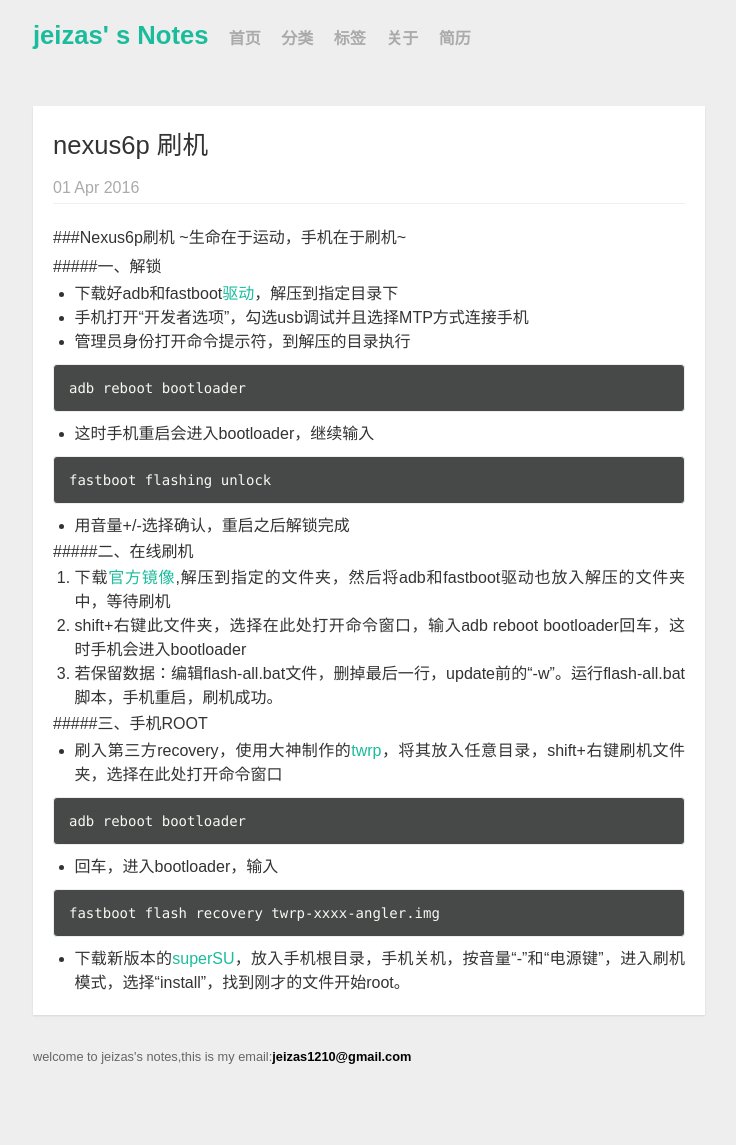
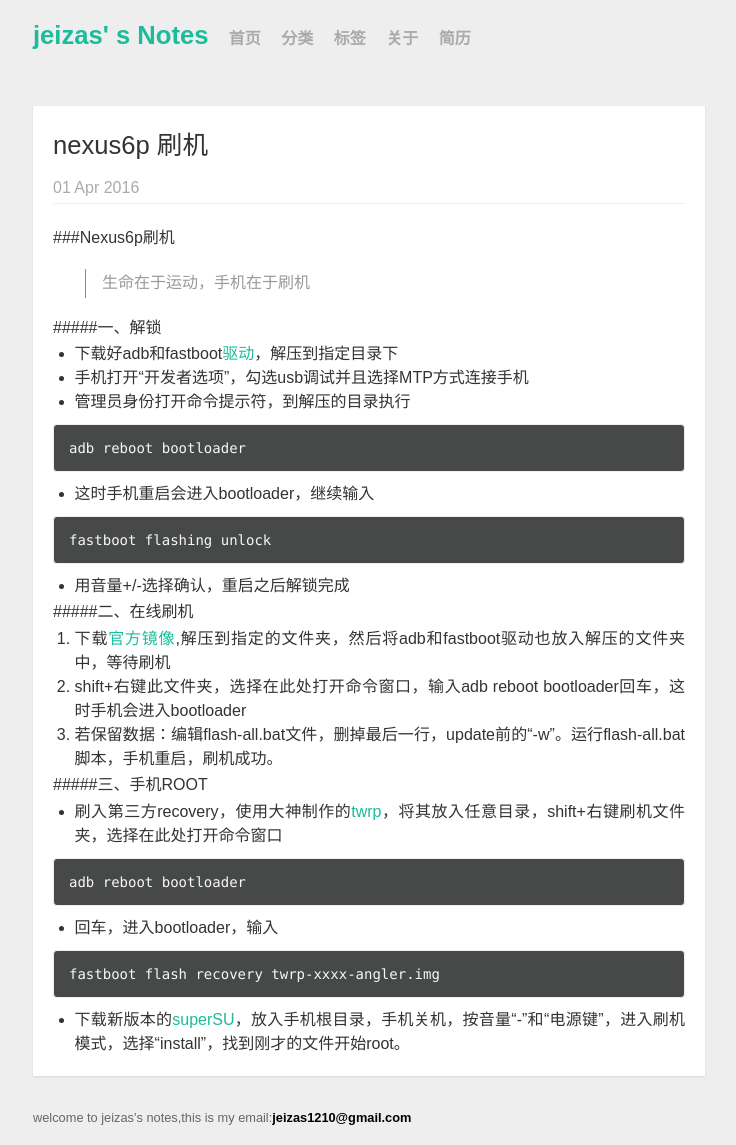
Before and after one commit to jeizas/jeizas.github.io, a Jekyll site: the page built from _posts/2016-04-01-nexus6p_root.md, in a window 1280 px wide. Shown: the whole page, without its empty margins (271-1007 px from the left). Built offline with Jekyll 4.4.1, drawn with Linux system fonts in a browser that asks for light colours; before the commit the page ends 1084 px from its top, so only the background shows below that.

```diff
--- a/_posts/2016-04-01-nexus6p_root.md
+++ b/_posts/2016-04-01-nexus6p_root.md
@@ -6,7 +6,7 @@ categories: [ROM]
 tags: [tools]
 ---
 ###Nexus6p刷机
-  ~生命在于运动，手机在于刷机~
+  > 生命在于运动，手机在于刷机
 
 #####一、解锁
 * 下载好adb和fastboot[驱动](http://pan.baidu.com/s/1i376T5z)，解压到指定目录下
```
